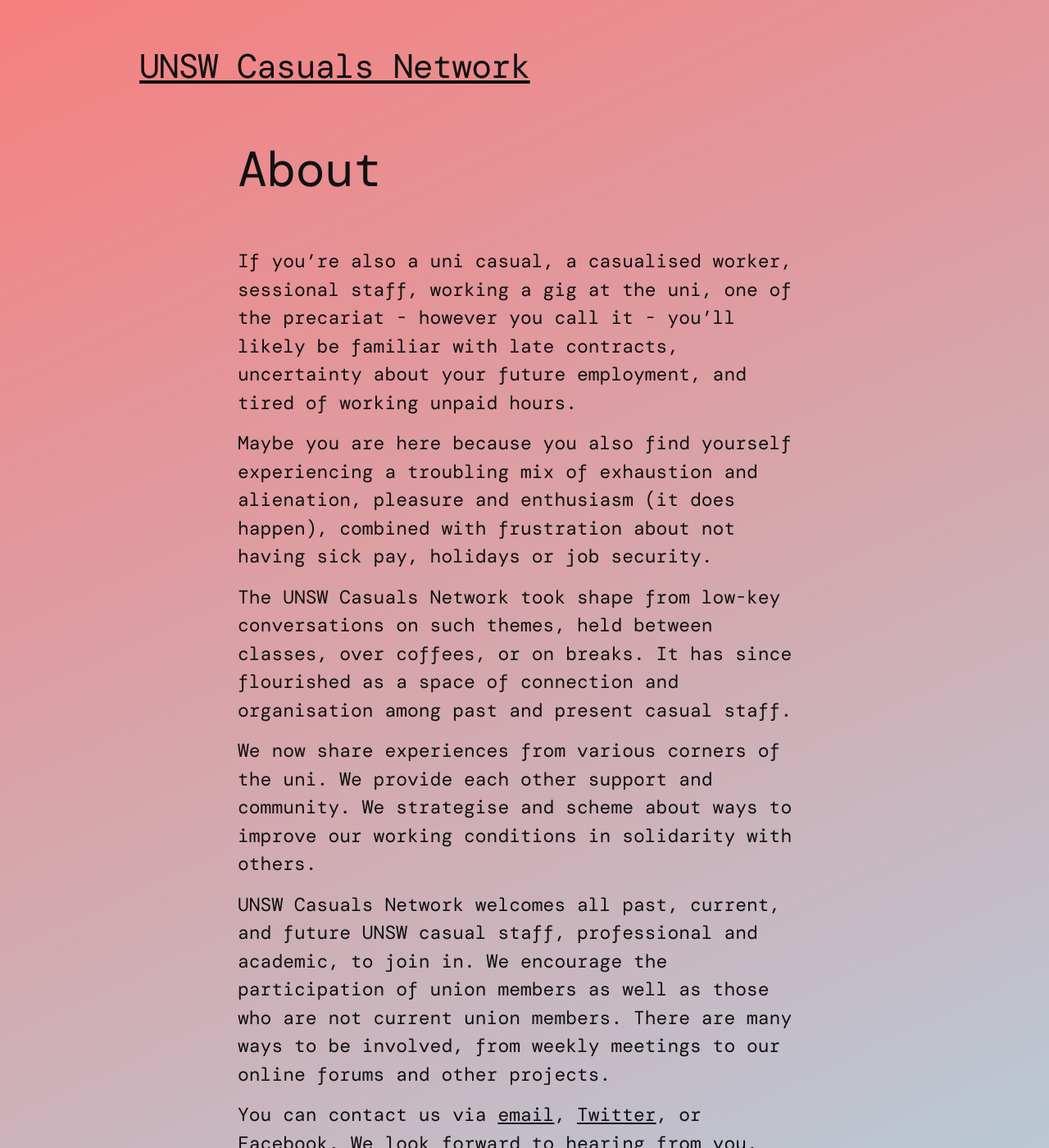
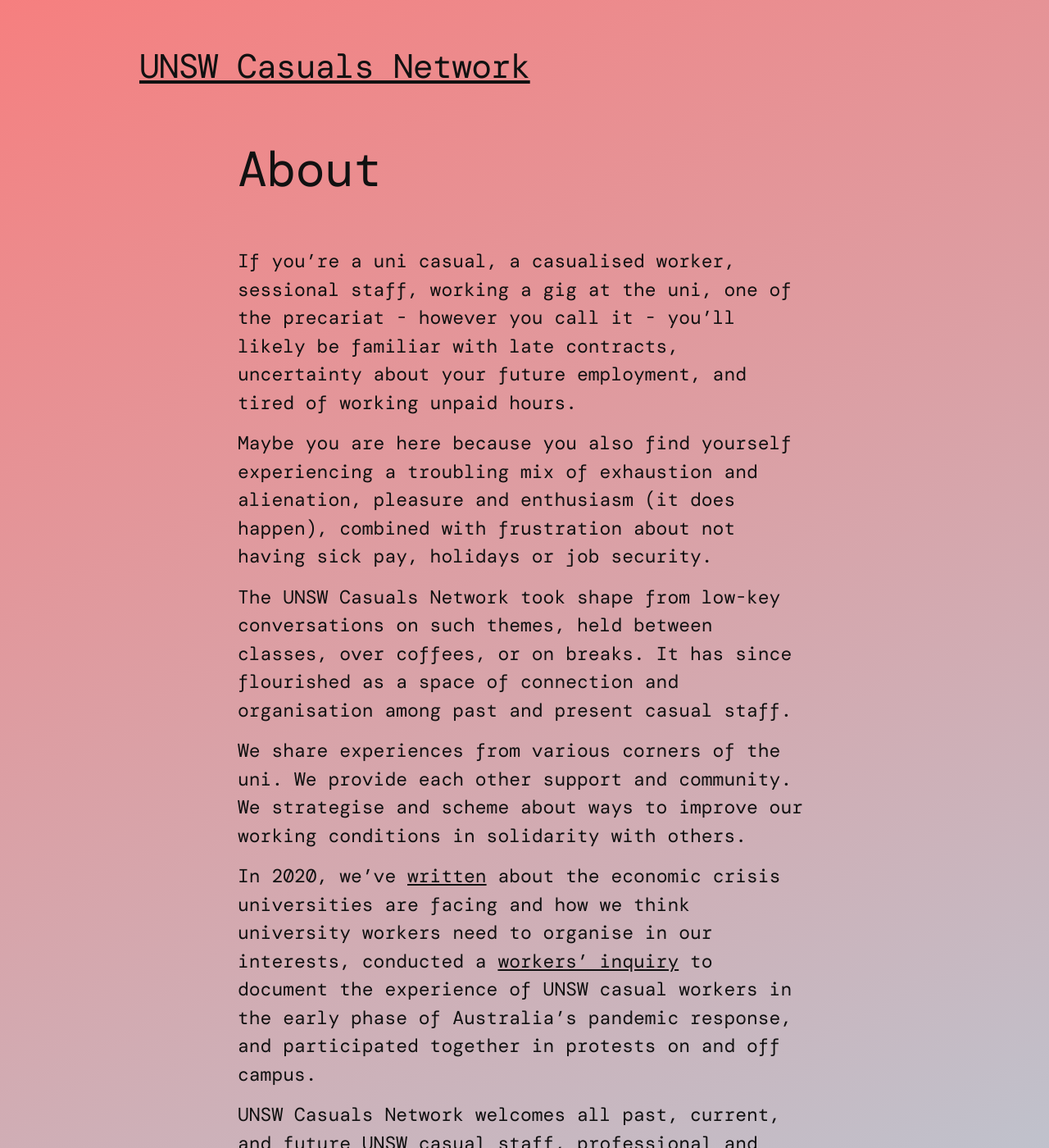
Before and after one commit to UNSWcasuals/UNSWcasuals.github.io, a Jekyll site: the page built from about.markdown, in a window 1280 px wide and 1400 px high. Shown: the whole window at 82% size. Built offline with Jekyll 4.4.1, drawn with Linux system fonts in a browser that asks for light colours; nearby versions of some CDN libraries; some web fonts are replaced.

Commit message:
Update - Open Graph

```diff
--- a/_includes/head.html
+++ b/_includes/head.html
@@ -10,9 +10,14 @@
   {%- if jekyll.environment == 'production' and site.google_analytics -%}
     {%- include google-analytics.html -%}
   {%- endif -%}
+<!--Twitter-->
   <meta name="twitter:site" content="UNSWcasuals.net">
   <meta property="twitter:title" content="UNSW Casuals Network">
   <meta property="twitter:description" content="A grassroots organisation of casualised and insecure staff at UNSW, fighting for job security and better working conditions.">
   <meta property="twitter:card"  content="summary_large_image">
   <meta property="twitter:image:src" content="https://repository-images.githubusercontent.com/272109543/0f970f00-aef5-11ea-9646-f924f79cf5c4">
+<!--Facebook-->
+  <meta property="og:title" content="UNSW Casuals Network">
+  <meta property="og:image" content="https://repository-images.githubusercontent.com/272109543/0f970f00-aef5-11ea-9646-f924f79cf5c4">
+  <meta property="og:description" content="A grassroots organisation of casualised and insecure staff at UNSW, fighting for job security and better working conditions.">
 </head>
--- a/_layouts/home.html
+++ b/_layouts/home.html
@@ -10,10 +10,9 @@ layout: default
 
   <div class="home-content">
     <p>The UNSW Casuals Network is a grassroots organisation of casualised and insecure staff at UNSW, fighting for job security and better working conditions.</p>
-    <p>In 2020, we’ve <a href="https://overland.org.au/2020/05/no-concessions-why-university-workers-must-fight-for-all-jobs">written</a> about how we think university workers need to organise in our interests, conducted a <a href="https://drive.google.com/file/d/1aiXDTewJF9f1-PRKtvnpBmSAw4qW2kMR/view">workers’ inquiry</a> to document the experience of UNSW casual workers in the early phase of Australia’s pandemic response, and participated together in protests on and off campus.</p>
+    <p>Our report on the impact of the pandemic response on UNSW casual workers is available <a href="https://drive.google.com/file/d/1aiXDTewJF9f1-PRKtvnpBmSAw4qW2kMR/view">here</a>.</p>
+    <p>Read our article published in <a href="https://overland.org.au/2020/05/no-concessions-why-university-workers-must-fight-for-all-jobs/?fbclid=IwAR0rSeCAPl9wOSeq-cnAZZz3hHa17OiVB0wvGS8lNF4IH3L-lFgEKEp5sv0">Overland</a>.</p>
     <p>You can contact us via our <a href="https://www.facebook.com/UNSW-Casuals-Network-111069980586389/">Facebook page</a>, <a href="https://twitter.com/UNSWcasuals">Twitter</a>, or <a href="/contact">email</a>.</p>
-    <!--<p>Our report on UNSW casual workers during COVID-19 is available <a href="https://drive.google.com/file/d/1aiXDTewJF9f1-PRKtvnpBmSAw4qW2kMR/view">here</a>.</p>
-    <p>Read our article published in <a href="https://overland.org.au/2020/05/no-concessions-why-university-workers-must-fight-for-all-jobs/?fbclid=IwAR0rSeCAPl9wOSeq-cnAZZz3hHa17OiVB0wvGS8lNF4IH3L-lFgEKEp5sv0">Overland</a>.</p>-->
   </div>
 
   {{ content }}
--- a/about.markdown
+++ b/about.markdown
@@ -4,13 +4,15 @@ title: About
 permalink: /about/
 ---
 
-If you’re also a uni casual, a casualised worker, sessional staff, working a gig at the uni, one of the precariat - however you call it - you’ll likely be familiar with late contracts, uncertainty about your future employment, and tired of working unpaid hours.
+If you’re a uni casual, a casualised worker, sessional staff, working a gig at the uni, one of the precariat - however you call it - you’ll likely be familiar with late contracts, uncertainty about your future employment, and tired of working unpaid hours.
 
 Maybe you are here because you also find yourself experiencing a troubling mix of exhaustion and alienation, pleasure and enthusiasm (it does happen), combined with frustration about not having sick pay, holidays or job security.
 
 The UNSW Casuals Network took shape from low-key conversations on such themes, held between classes, over coffees, or on breaks. It has since flourished as a space of connection and organisation among past and present casual staff.
 
-We now share experiences from various corners of the uni. We provide each other support and community. We strategise and scheme about ways to improve our working conditions in solidarity with others.
+We share experiences from various corners of the uni. We provide each other support and community. We strategise and scheme about ways to improve our working conditions in solidarity with others.
+
+In 2020, we’ve [written](https://overland.org.au/2020/05/no-concessions-why-university-workers-must-fight-for-all-jobs) about the economic crisis universities are facing and how we think university workers need to organise in our interests, conducted a [workers’ inquiry](https://drive.google.com/file/d/1aiXDTewJF9f1-PRKtvnpBmSAw4qW2kMR/view) to document the experience of UNSW casual workers in the early phase of Australia’s pandemic response, and participated together in protests on and off campus.
 
 UNSW Casuals Network welcomes all past, current, and future UNSW casual staff, professional and academic, to join in. We encourage the participation of union members as well as those who are not current union members. There are many ways to be involved, from weekly meetings to our online forums and other projects.
 
```
Also changed, not shown: 8 other files.
